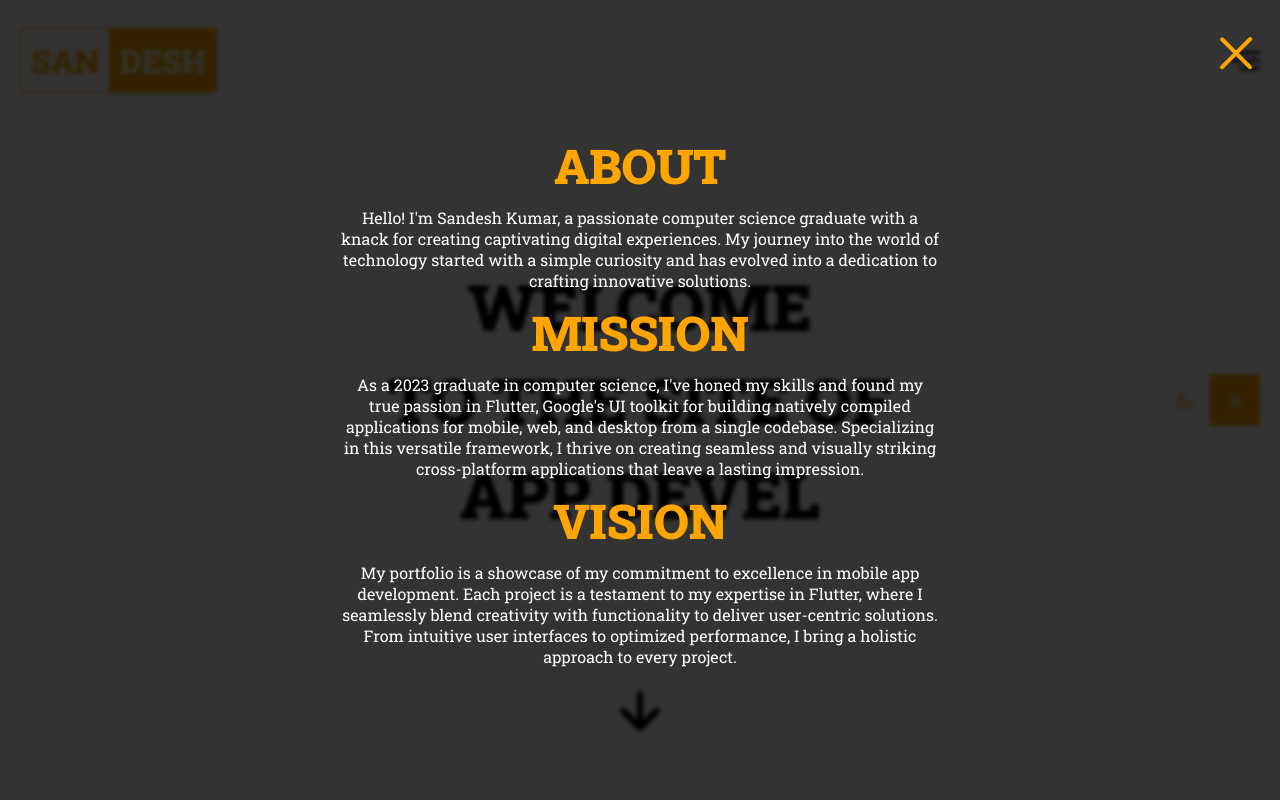
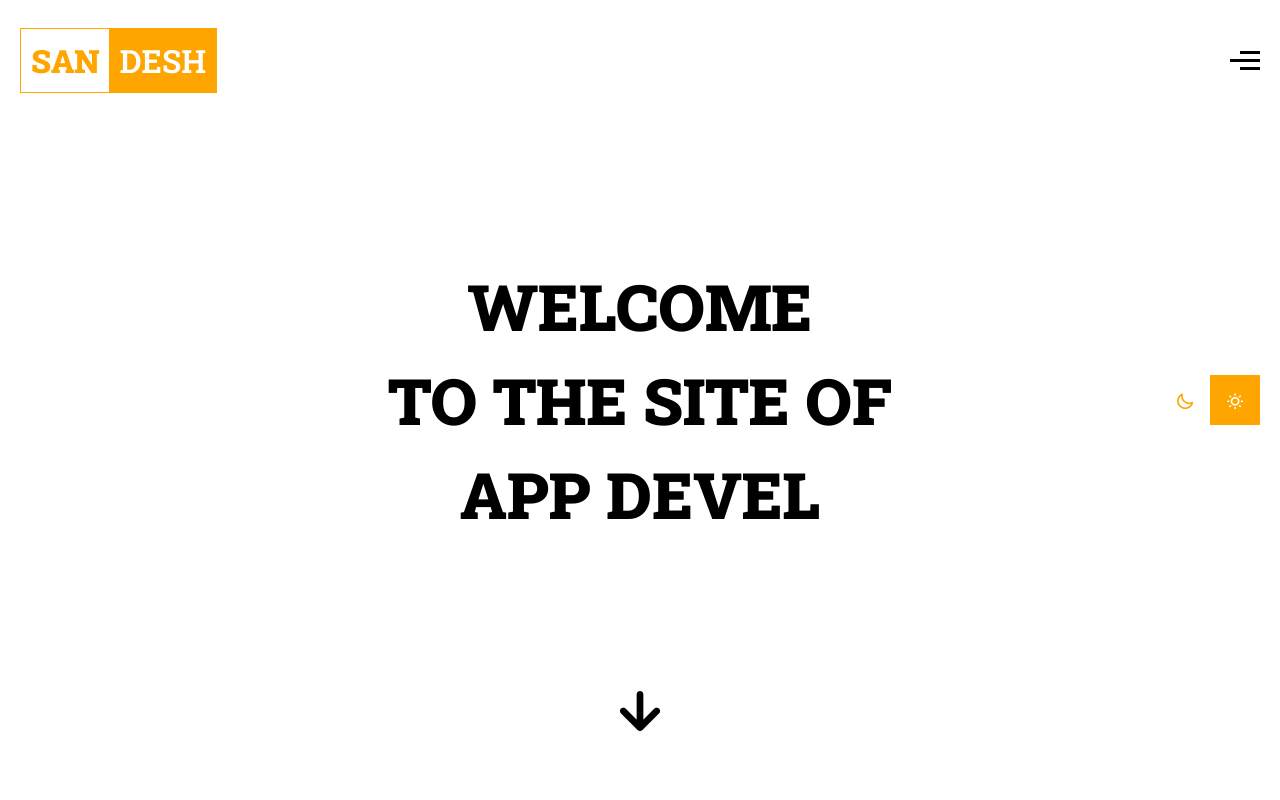
Before and after one commit to Jawad-Ali-Soomro/portfolio-v1, a React (Vite) app: page / in a window 1280 px wide. Shown: the top 800 px of the page. Built offline with nearby package versions, Linux system fonts and the light colour scheme.

Commit message:
uploaded

```diff
--- a/src/Pages/Home.jsx
+++ b/src/Pages/Home.jsx
@@ -3,7 +3,7 @@ import Typed from "typed.js";
 import { useEffect } from "react";
 
 const Home = () => {
-  const [showAbout, setShowAbout] = useState(true);
+  const [showAbout, setShowAbout] = useState(false);
   const [click, handleClick] = useState(false);
   const [dark, setDark] = useState(false);
   const [tab, setTab] = useState("/");
```
